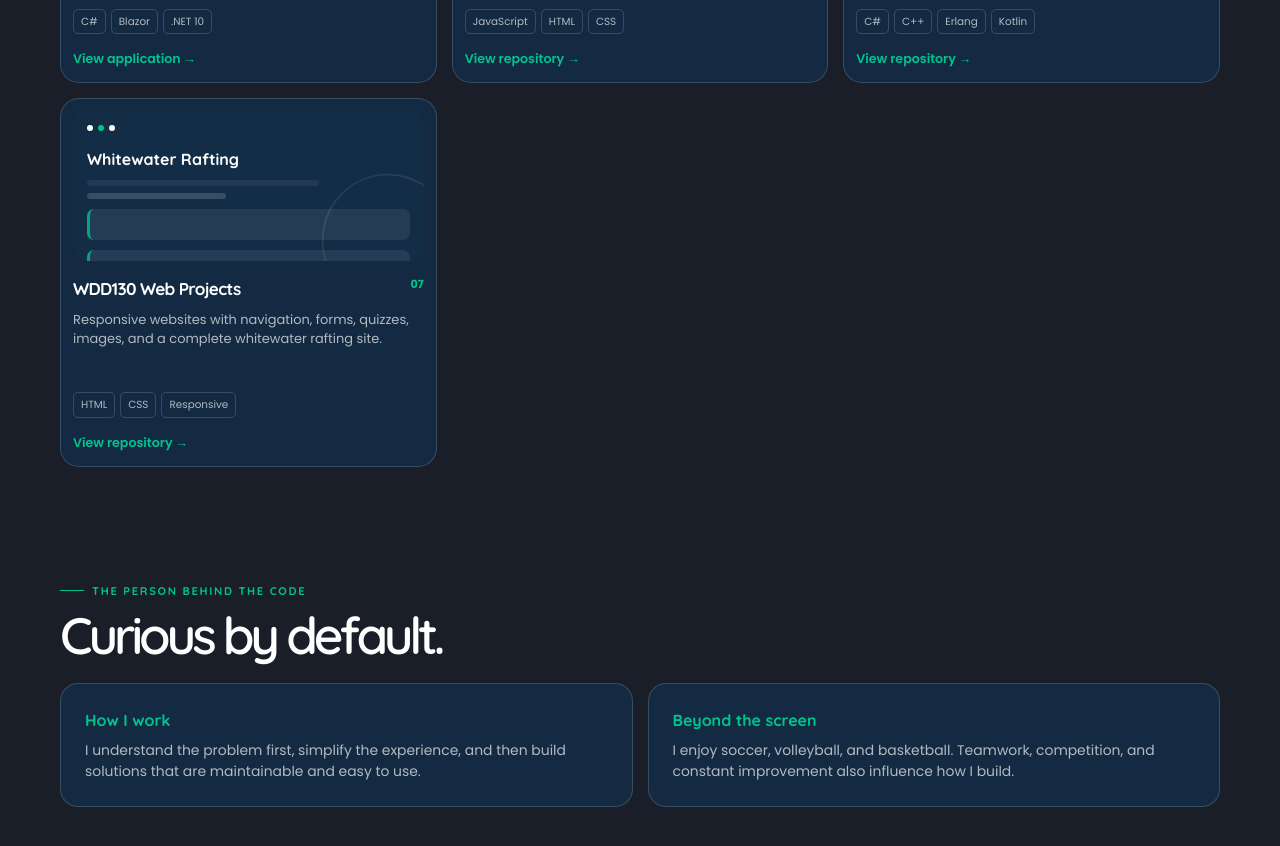
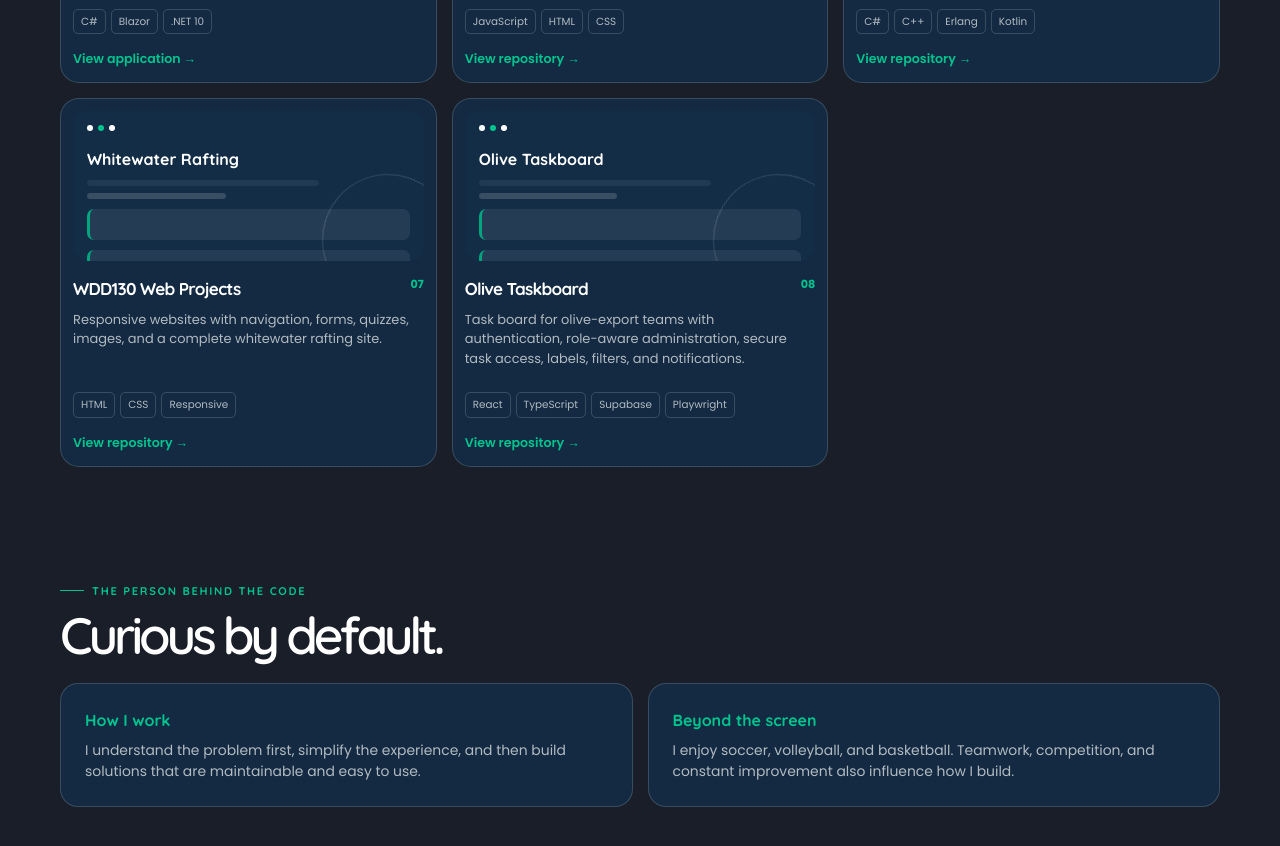
Before and after one commit to MarkCalla159/portfolio, a plain HTML site: page index.html in a window 1280 px wide. Shown: the part 1457-2303 px from the top of the page. Drawn offline with Linux system fonts and the light colour scheme.

Commit message:
Add files via upload

```diff
--- a/index.html
+++ b/index.html
@@ -342,6 +342,7 @@
     .project:nth-child(5) { animation-delay: .38s; }
     .project:nth-child(6) { animation-delay: .45s; }
     .project:nth-child(7) { animation-delay: .52s; }
+    .project:nth-child(8) { animation-delay: .59s; }
 
     .project:hover {
       border-color: rgba(1, 195, 142, .8);
@@ -1117,6 +1118,43 @@
           </a>
         </article>
 
+
+        <article class="project" data-category="web backend database">
+          <div class="preview database">
+            <div class="window"><i></i><i></i><i></i></div>
+            <div class="mock-title">Olive Taskboard</div>
+            <div class="mock-line"></div>
+            <div class="mock-line short"></div>
+            <div class="mock-card"></div>
+            <div class="mock-card"></div>
+          </div>
+
+          <div class="project-top">
+            <h3>Olive Taskboard</h3>
+            <span class="number">08</span>
+          </div>
+
+          <p>
+            Task board for olive-export teams with authentication, role-aware
+            administration, secure task access, labels, filters, and notifications.
+          </p>
+
+          <div class="tags">
+            <span class="tag">React</span>
+            <span class="tag">TypeScript</span>
+            <span class="tag">Supabase</span>
+            <span class="tag">Playwright</span>
+          </div>
+
+          <a
+            class="project-link"
+            href="https://github.com/MarkCalla159/olivetaskboard"
+            target="_blank"
+            rel="noopener noreferrer">
+            View repository →
+          </a>
+        </article>
+
       </div>
     </section>
 
```
